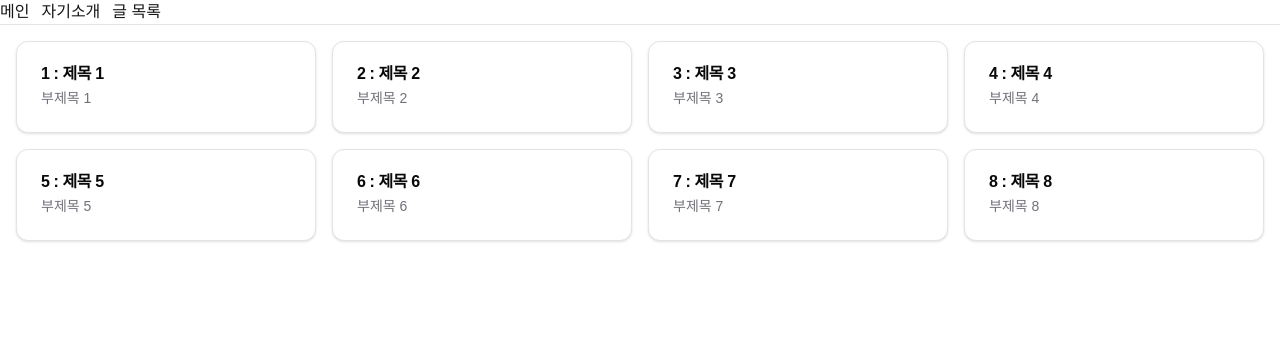
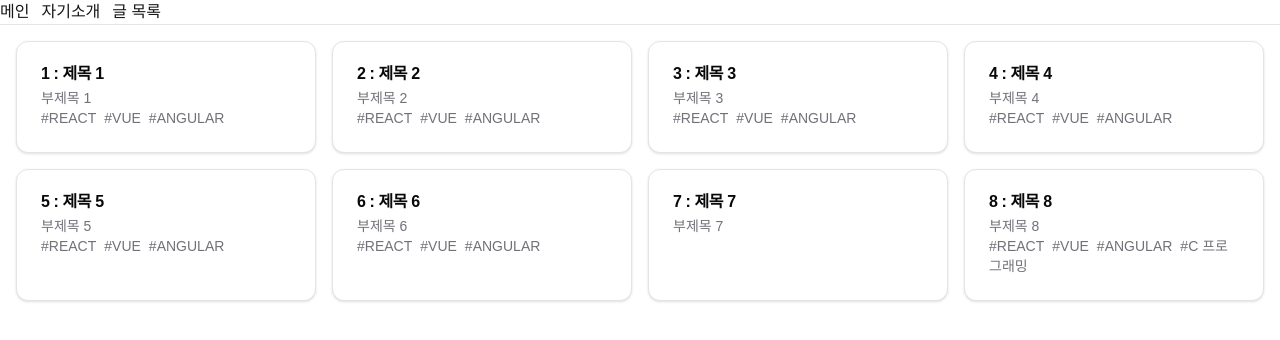
Before and after one commit to CheorHyeon/blog-2024-09-11, a Next.js app: page /posts in a window 1280 px wide. Shown: the top 340 px of the page. Built offline with nearby package versions, Linux system fonts and the light colour scheme; a web font is replaced by a local one.

Commit message:
해시태그별 게시글 수 현황 확인 & 클릭 시 해당 해시태그별 게시글 목록 페이지 이동

```diff
--- a/src/app/posts/page.tsx
+++ b/src/app/posts/page.tsx
@@ -14,16 +14,31 @@ export default async function PostList() {
 
   for (const id in posts) {
     postListItems.push(
-      <Link key={id} href={`/posts/${id}`}>
-        <Card>
+      <Card className="relative">
+        <Link
+          key={id}
+          href={`/posts/${id}`}
+          className="absolute inset-0"
+        ></Link>
         <CardHeader>
           <CardTitle>
             {posts[id].id} : {posts[id].title}
           </CardTitle>
-            <CardDescription>{posts[id].subTitle}</CardDescription>
+          <CardDescription>
+            {posts[id].subTitle}
+
+            <br />
+
+            {posts[id].tagLinks.map(({ tag, link }) => (
+              <span key={tag} className="mr-2">
+                <Link className="relative" href={link}>
+                  #{tag}
+                </Link>
+              </span>
+            ))}
+          </CardDescription>
         </CardHeader>
       </Card>
-      </Link>
     );
   }
 
```
Lines whose indentation alone changed are shown as unchanged.
